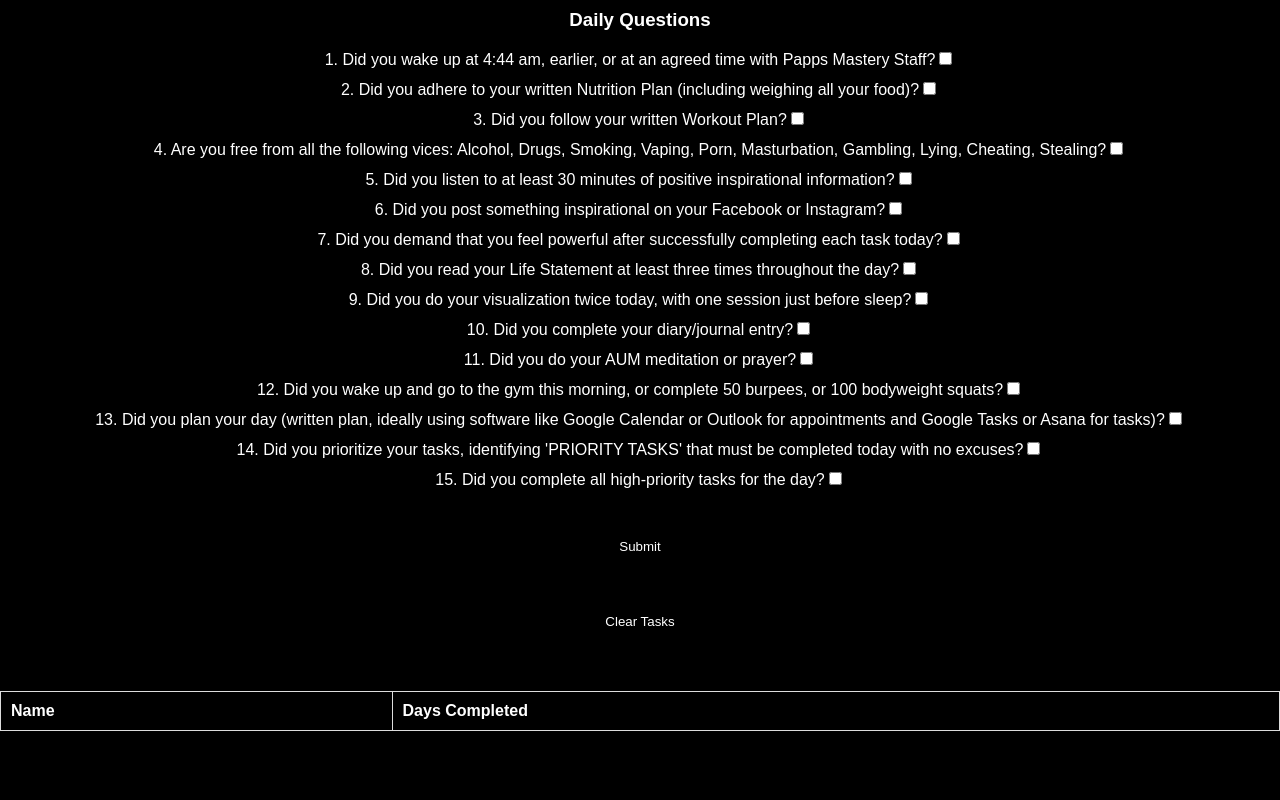
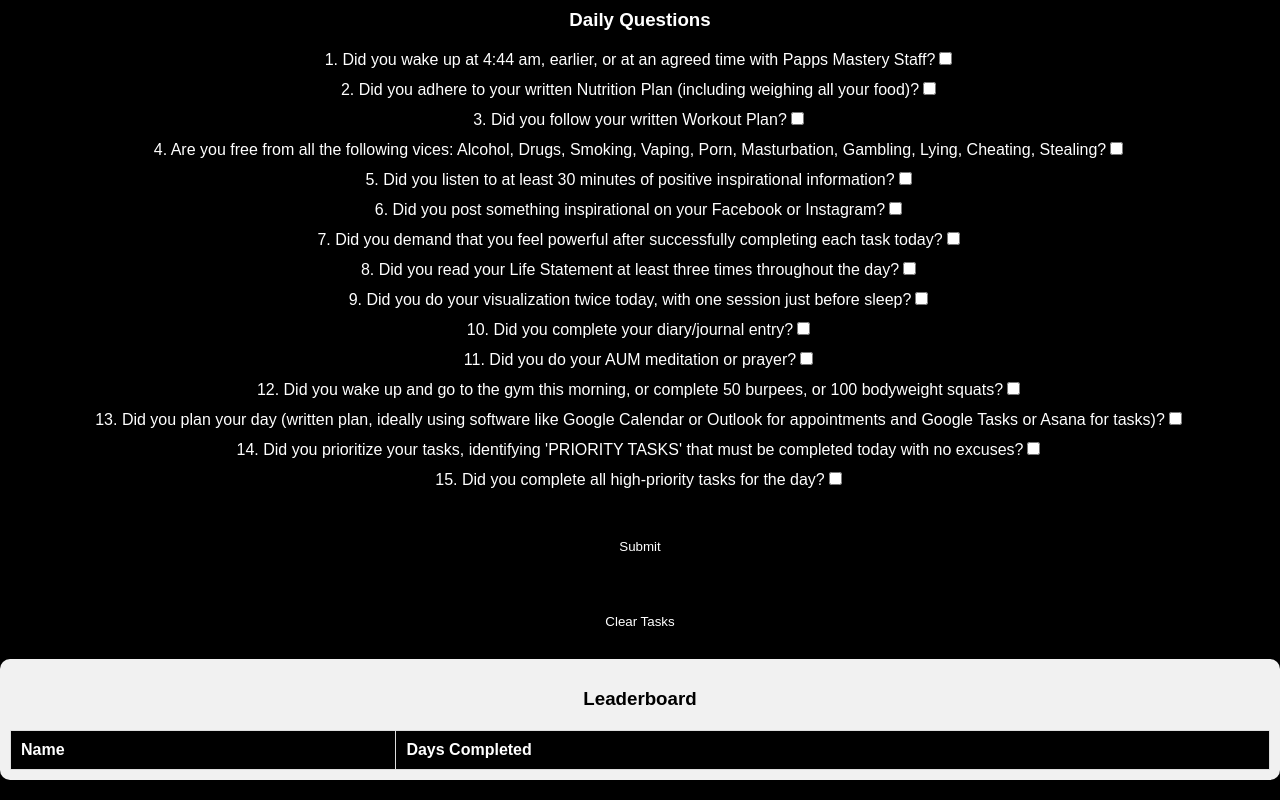
Before and after one commit to ggleversha/mainleaderboard2, a React (Create React App) app: page / in a window 1280 px wide. Shown: the part 302-1102 px from the top of the page. Before the commit the page ends 1033 px from the top, so only its background shows below. Built offline with nearby package versions, Linux system fonts and the light colour scheme.

Commit message:
Update Leaderboard component to highlight users and apply styles

```diff
--- /dev/null
+++ b/src/components/Leaderboard.css
@@ -0,0 +1,35 @@
+/* Leaderboard.css */
+.leaderboard-container {
+    margin: 20px 0;
+    padding: 10px;
+    background-color: #f1f1f1;
+    border-radius: 10px;
+    box-shadow: 0 4px 8px rgba(0, 0, 0, 0.1);
+  }
+
+  .leaderboard {
+    width: 100%;
+    border-collapse: collapse;
+  }
+
+  .leaderboard th,
+  .leaderboard td {
+    padding: 10px;
+    border: 1px solid #ddd;
+    text-align: left;
+  }
+
+  .leaderboard th {
+    background-color: #4caf50;
+    color: white;
+  }
+
+  .highlight-current-user {
+    font-weight: bold;
+    background-color: #d1e7dd;
+  }
+
+  .highlight-reset {
+    background-color: red;
+    color: white;
+  }
--- a/src/components/Leaderboard.js
+++ b/src/components/Leaderboard.js
@@ -1,11 +1,12 @@
 // Leaderboard.js
 import React from 'react';
+import './Leaderboard.css'; // Import the CSS file for styling
 
-const Leaderboard = ({ leaderboard }) => {
+const Leaderboard = ({ leaderboard, currentUser }) => {
     return (
-        <div className="leaderboard">
+        <div className="leaderboard-container">
             <h3>Leaderboard</h3>
-            <table>
+            <table className="leaderboard">
                 <thead>
                     <tr>
                         <th>Name</th>
@@ -13,8 +14,12 @@ const Leaderboard = ({ leaderboard }) => {
                     </tr>
                 </thead>
                 <tbody>
-                    {leaderboard.map(user => (
-                        <tr key={user.userId}>
+                    {leaderboard.map((user) => (
+                        <tr
+                            key={user.userId}
+                            className={currentUser === user.userId ? 'highlight-current-user' : ''}
+                            style={{ backgroundColor: user.reset ? 'red' : 'inherit' }}
+                        >
                             <td>{user.name}</td>
                             <td>{user.daysCompleted}</td>
                         </tr>
```
